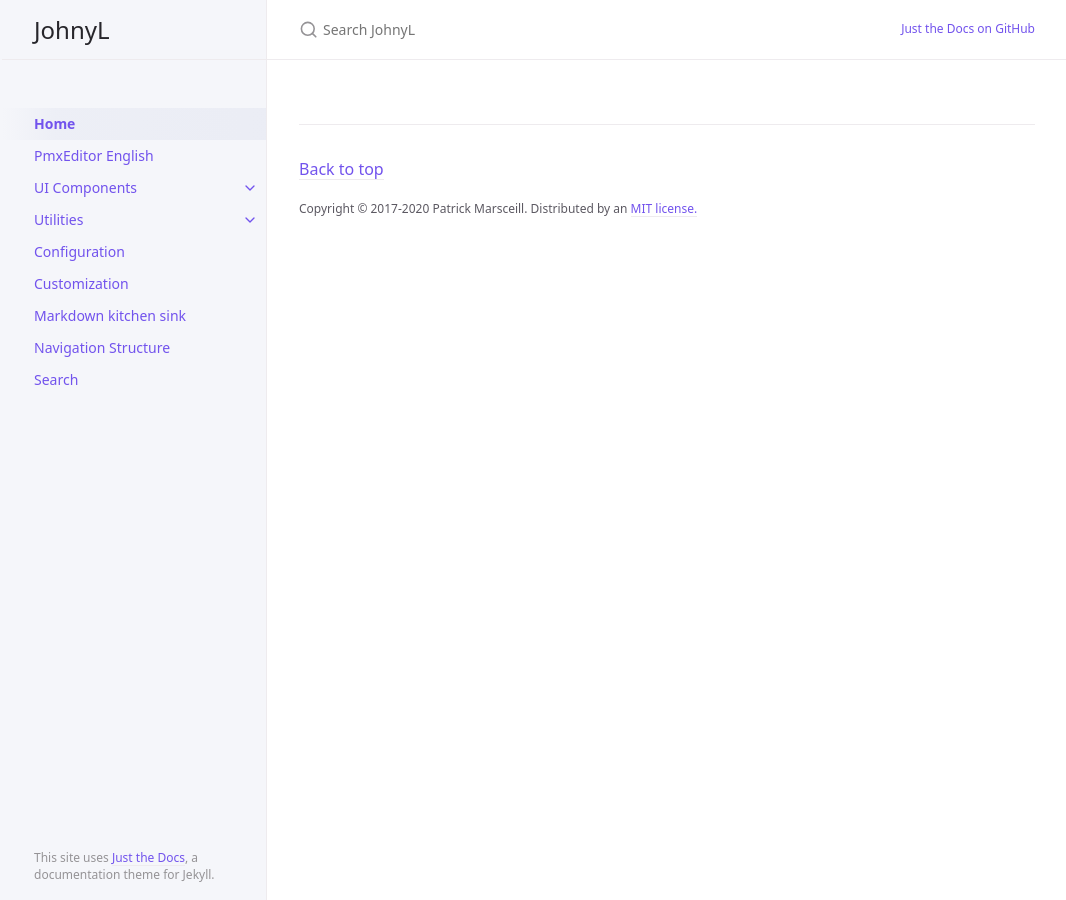
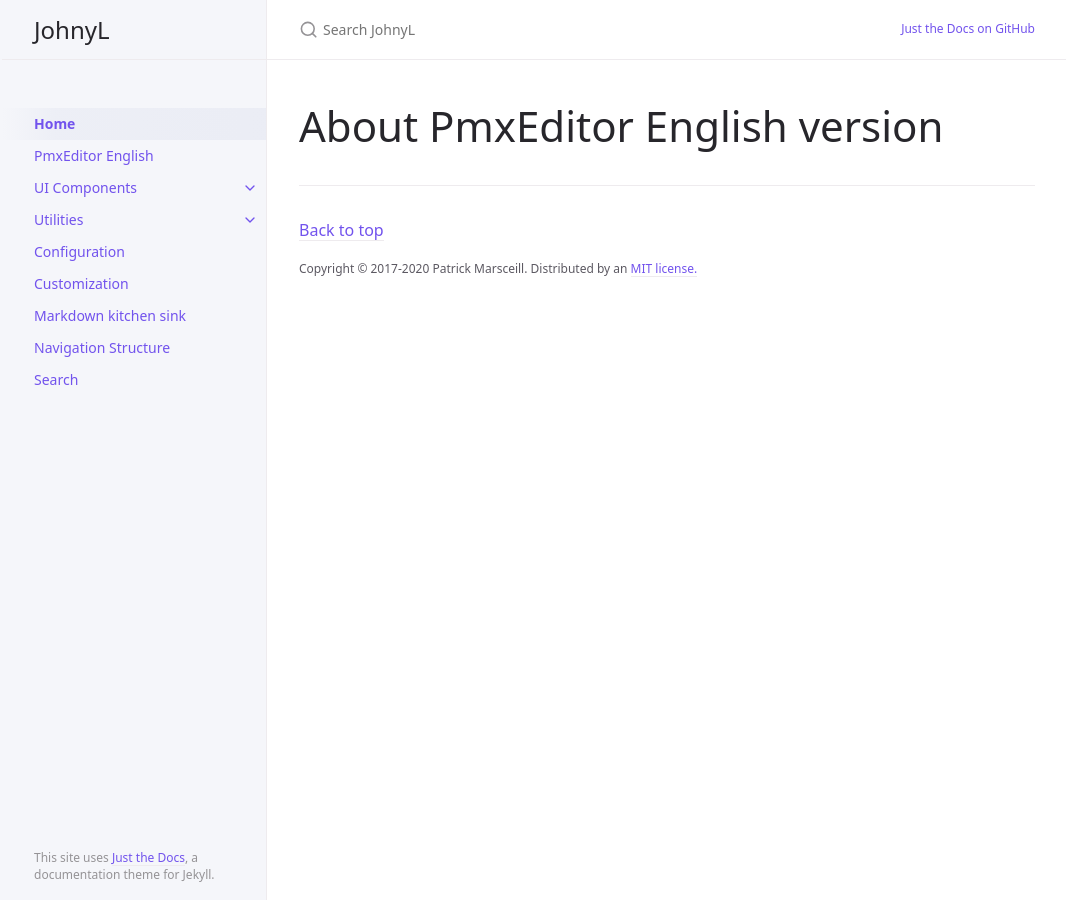
Before and after one commit to johnwithlenon/johnwithlenon.github.io, a Jekyll site: the page built from index.md, in a window 1280 px wide. Shown: the whole page, without its empty margins (105-1171 px from the left). Built offline with Jekyll 4.4.1, drawn with Linux system fonts in a browser that asks for light colours.

Commit message:
Update index.md

```diff
--- a/index.md
+++ b/index.md
@@ -5,3 +5,6 @@
 description: "Johny's personal webpage"
 permalink: /
 ---
+
+# About PmxEditor English version
+{: .fs-9 }
```
